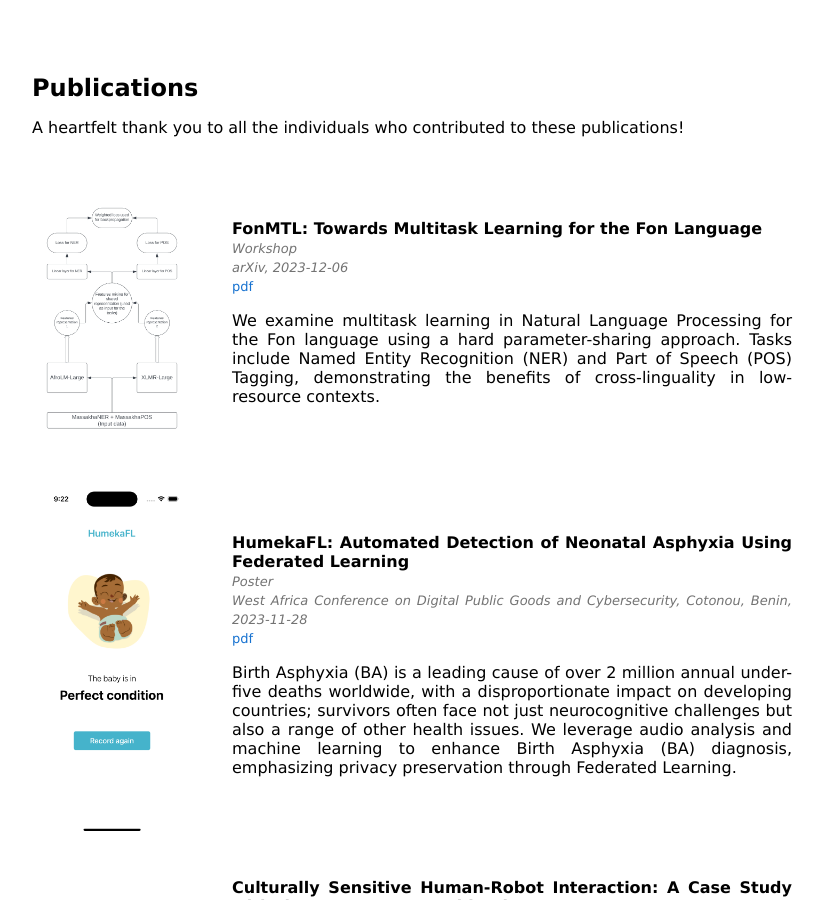
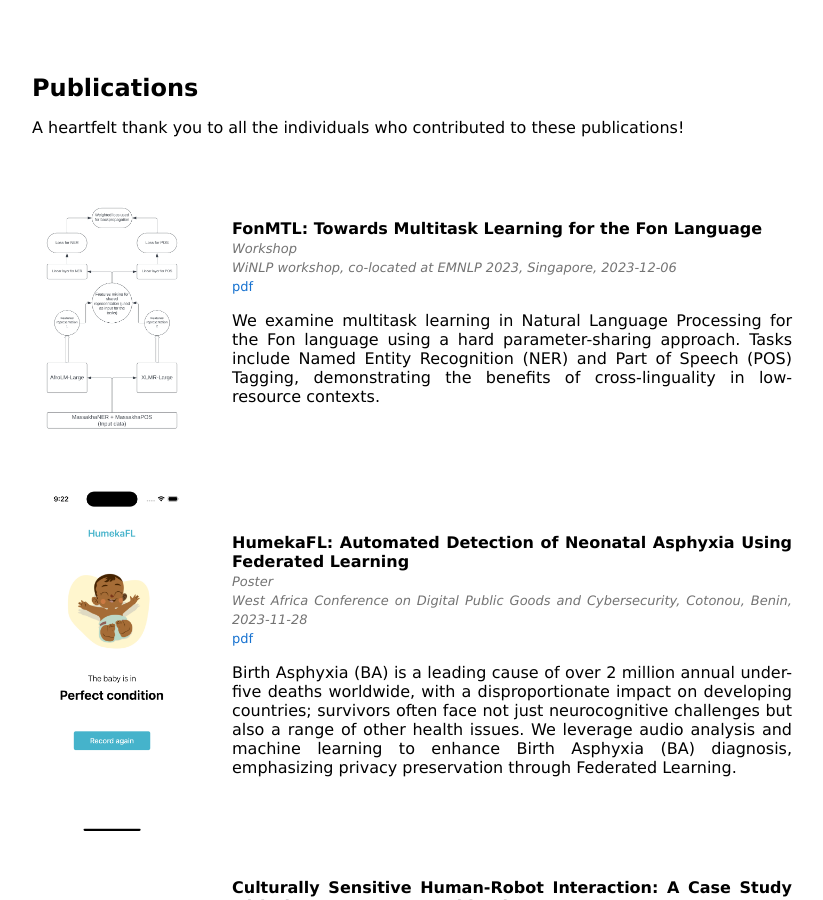
Before and after one commit to pamely/pamely.github.io, a Jekyll site: the page built from _posts/2023-12-06-winlp.markdown, in a window 1280 px wide and 900 px high, scrolled down 891 px. Shown: the whole window, without its empty margins (228-1051 px from the left). Built offline with Jekyll 4.4.1, drawn with Linux system fonts in a browser that asks for light colours.

Commit message:
Update 2023-12-06-winlp.markdown

```diff
--- a/_posts/2023-12-06-winlp.markdown
+++ b/_posts/2023-12-06-winlp.markdown
@@ -5,7 +5,7 @@ date:   2023-12-06 22:21:59 +00:00
 image: /images/multifon.jpg
 categories: Workshop
 authors: "Bonaventure Dossou, Iffanice Houndayi, <strong>Pamely Zantou</strong>, Gilles Hacheme"
-venue: "arXiv"
+venue: "WiNLP workshop, co-located at EMNLP 2023, Singapore"
 pdf: https://arxiv.org/abs/2308.14280
 ---
 We examine multitask learning in Natural Language Processing for the Fon language using a hard parameter-sharing approach. Tasks include Named Entity Recognition (NER) and Part of Speech (POS) Tagging, demonstrating the benefits of cross-linguality in low-resource contexts.
```
